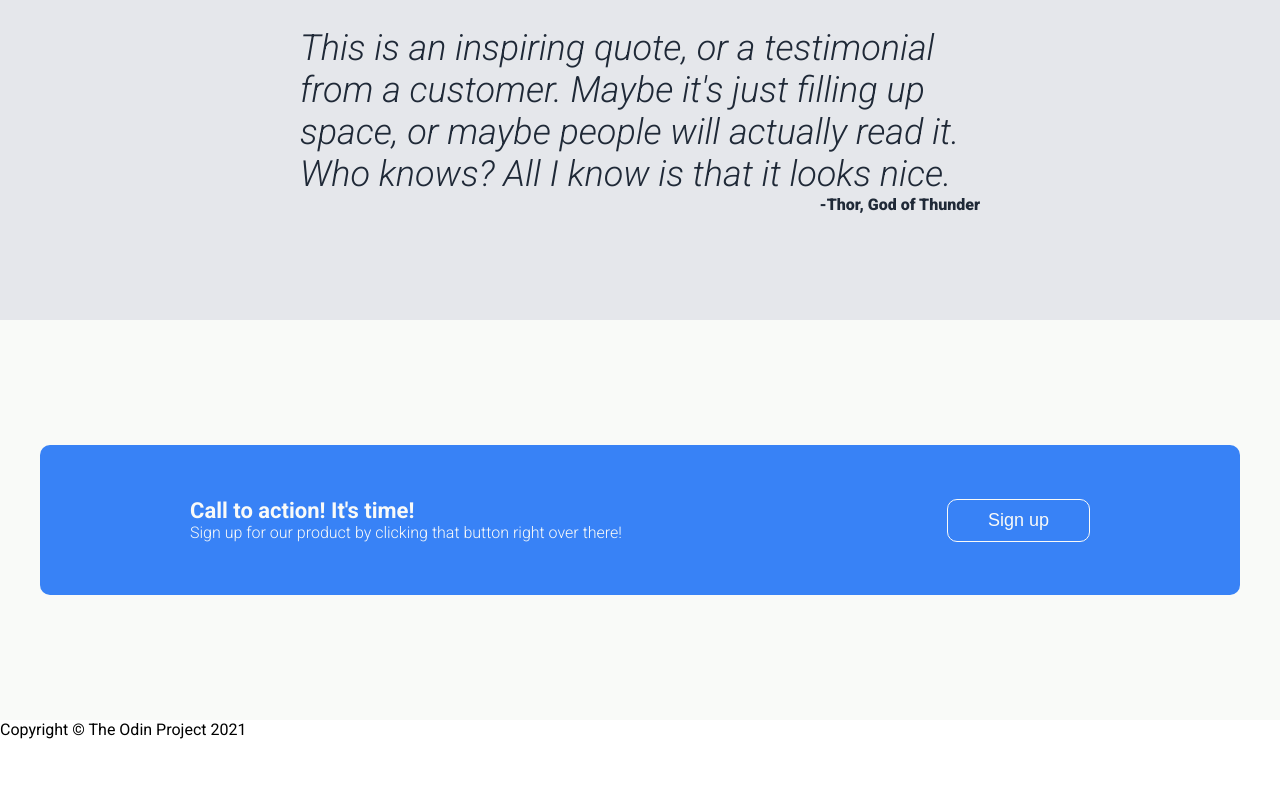
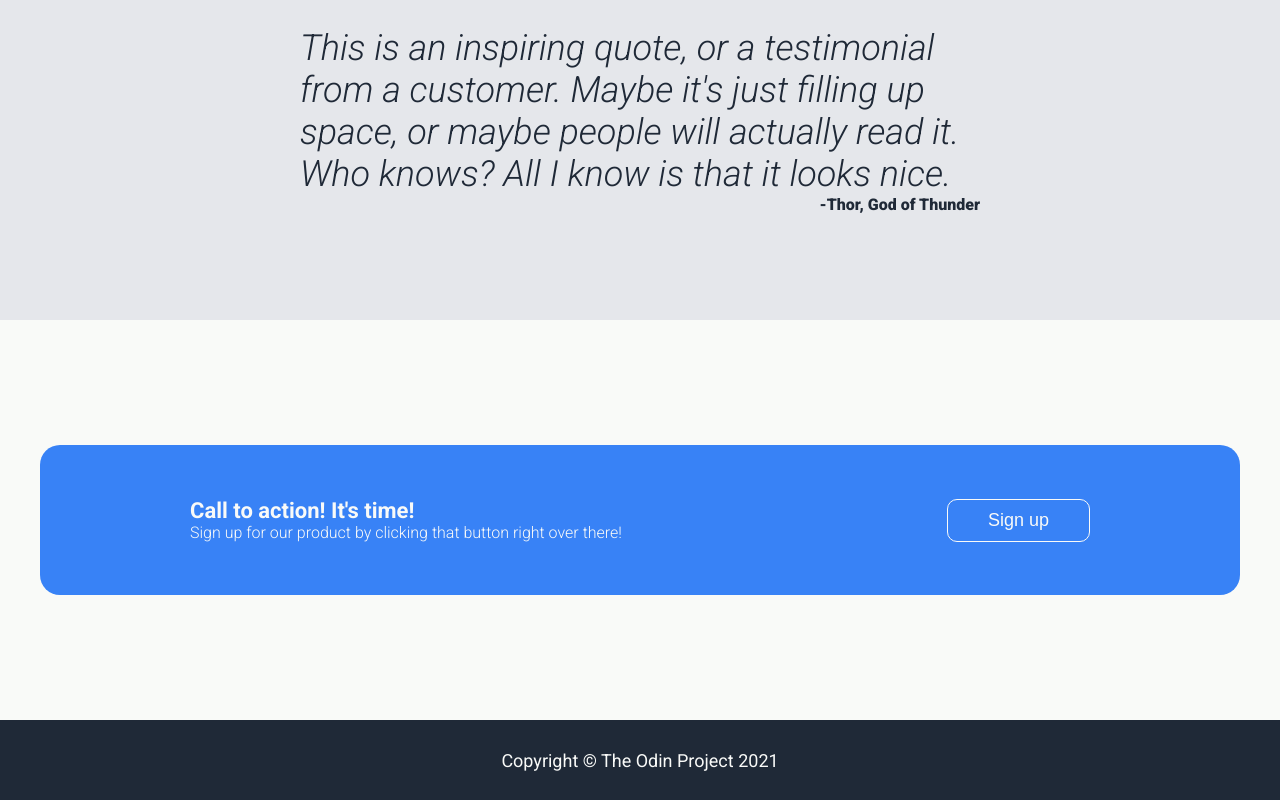
Before and after one commit to subaangi06/odin-landingpage, a plain HTML site: page index.html in a window 1280 px wide. Shown: the part 880-1680 px from the top of the page. Before the commit the page ends 1619 px from the top, so only its background shows below. Drawn offline with Linux system fonts and the light colour scheme.

Commit message:
Add styling to footer, complete landing page

```diff
--- a/index.html
+++ b/index.html
@@ -69,7 +69,7 @@
     </div>
 
     <div id="footer">
-        <div>Copyright &copy; The Odin Project 2021</div>
+        <div id="copyright">Copyright &copy; The Odin Project 2021</div>
     </div>
 </body>
 </html>
--- a/style.css
+++ b/style.css
@@ -9,6 +9,7 @@
     font-family:Roboto;
     display:flex;
     flex-direction:column;
+    justify-content: space-between;
 }
 
 #intro, #second-section, #third-section, #fourth-section{
@@ -123,7 +124,7 @@
     height:200px;
     width:200px;
     border:5px solid #3882f6;
-    border-radius:10px;
+    border-radius:20px;
     margin-bottom:10px;
 }
 
@@ -181,7 +182,7 @@
     display:flex;
     justify-content:space-between;
     align-items:center;
-    border-radius:10px;
+    border-radius:20px;
     padding:0 150px;
 }
 
@@ -207,3 +208,20 @@
     color:#f9faf8;
     font-size:18px;
 }
+
+/*------------FOOTER--------------*/
+
+
+#footer{
+    background-color:#1f2937;
+    display:flex;
+    justify-content:center;
+    align-items:center;
+    min-height:10vh;
+
+}
+
+#copyright{
+    font-size:18px;
+    color:#f9faf8;
+}
```
